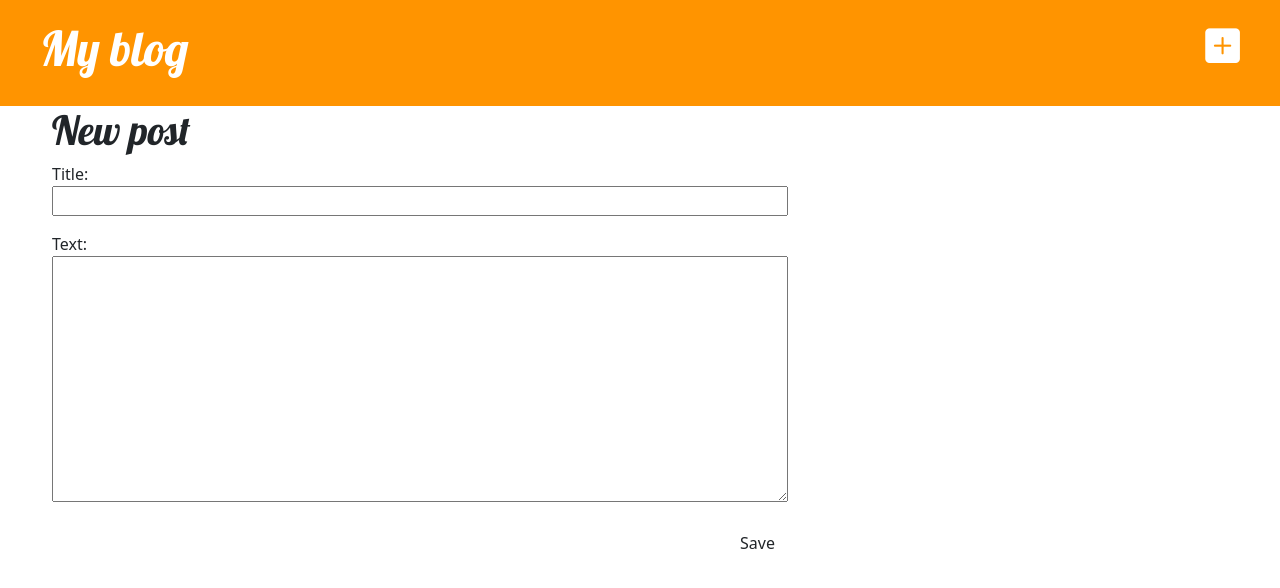
After one commit to soraesorae/my-first-blog, a Django app: page /post/new/ in a window 1280 px wide. The commit adds this page. Shown: the top 588 px of the page. Run offline with Django 5.2, Linux system fonts and the light colour scheme.

Commit message:
Add  for new post

```diff
--- /dev/null
+++ b/blog/forms.py
@@ -0,0 +1,12 @@
+from django import forms
+from .models import Post
+
+
+class PostForm(forms.ModelForm):
+
+    class Meta:
+        model = Post
+        fields = (
+            'title',
+            'text',
+        )
--- a/blog/templates/blog/base.html
+++ b/blog/templates/blog/base.html
@@ -7,11 +7,13 @@
         <link href="https://fonts.googleapis.com/css?family=Lobster&subset=latin,latin-ext" rel="stylesheet" type="text/css">
         <link href="https://cdn.jsdelivr.net/npm/bootstrap@5.3.3/dist/css/bootstrap.min.css" rel="stylesheet" integrity="sha384-QWTKZyjpPEjISv5WaRU9OFeRpok6YctnYmDr5pNlyT2bRjXh0JMhjY6hW+ALEwIH" crossorigin="anonymous">
         <script src="https://cdn.jsdelivr.net/npm/bootstrap@5.3.3/dist/js/bootstrap.bundle.min.js" integrity="sha384-YvpcrYf0tY3lHB60NNkmXc5s9fDVZLESaAA55NDzOxhy9GkcIdslK1eN7N6jIeHz" crossorigin="anonymous"></script>
+        <link rel="stylesheet" href="https://cdn.jsdelivr.net/npm/bootstrap-icons@1.11.3/font/bootstrap-icons.min.css">
         <link rel="stylesheet" href="{% static 'css/blog.css' %}">
     </head>
     <body>
         <div>
             <div class="page-header">
+                <a href="{% url 'post_new' %}" class="top-menu"><i class="bi bi-plus-square-fill"></i></a>
                 <h1><a href="/">My blog</a></h1>
             </div>
             <div class="content container">
--- /dev/null
+++ b/blog/templates/blog/post_edit.html
@@ -0,0 +1,8 @@
+{% extends 'blog/base.html' %}
+{% block content %}
+<h1>New post</h1>
+<form method="POST" class="post-form">{% csrf_token %}
+    {{ form.as_p }}
+    <button type="submit" class="save btn btn- default">Save</button>
+</form>
+{% endblock %}
--- a/blog/urls.py
+++ b/blog/urls.py
@@ -4,4 +4,5 @@ from . import views
 urlpatterns = [
     path('', views.post_list, name='post_list'),
     path('post/<int:pk>/', views.post_detail, name='post_detail'),
+    path('post/new/', views.post_new, name='post_new'),
 ]
--- a/blog/views.py
+++ b/blog/views.py
@@ -1,7 +1,8 @@
 from django.shortcuts import render
 from django.utils import timezone
+from django.shortcuts import render, get_object_or_404, redirect
 from .models import Post
-from django.shortcuts import render, get_object_or_404
+from .forms import PostForm
 
 
 def post_list(request):
@@ -13,3 +14,17 @@ def post_list(request):
 def post_detail(request, pk):
     post = get_object_or_404(Post, pk=pk)
     return render(request, 'blog/post_detail.html', {'post': post})
+
+
+def post_new(request):
+    if request.method == 'POST':
+        form = PostForm(request.POST)
+        if form.is_valid():
+            post = form.save(commit=False)
+            post.author = request.user
+            post.published_date = timezone.now()
+            post.save()
+            return redirect('post_detail', pk=post.pk)
+    else:
+        form = PostForm()
+    return render(request, 'blog/post_edit.html', {'form': form})
--- a/mysite/urls.py
+++ b/mysite/urls.py
@@ -19,4 +19,4 @@ from django.contrib import admin
 from django.urls import path
 from django.urls import path, include
 
-urlpatterns = [path("admin/", admin.site.urls), path("", include("blog.urls"))]
+urlpatterns = [path('admin/', admin.site.urls), path('', include('blog.urls'))]
```
